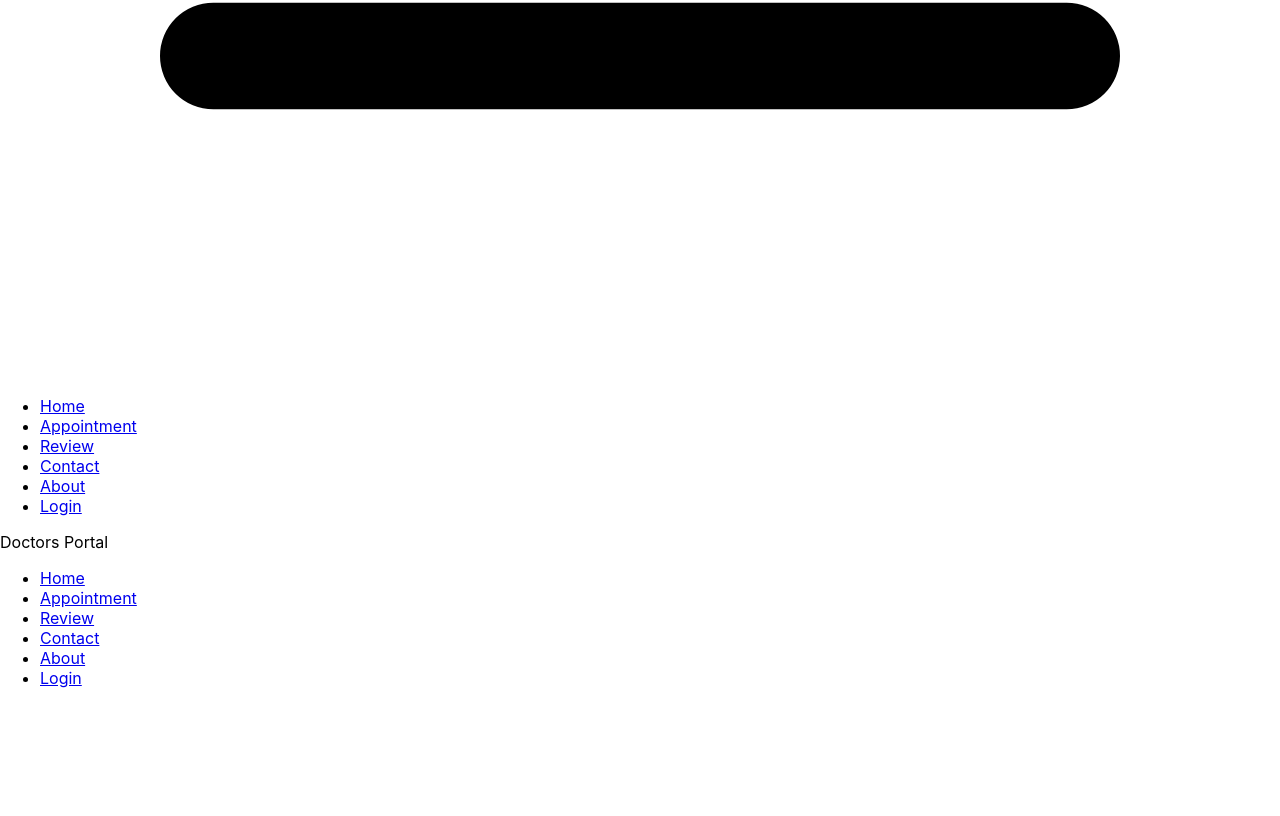
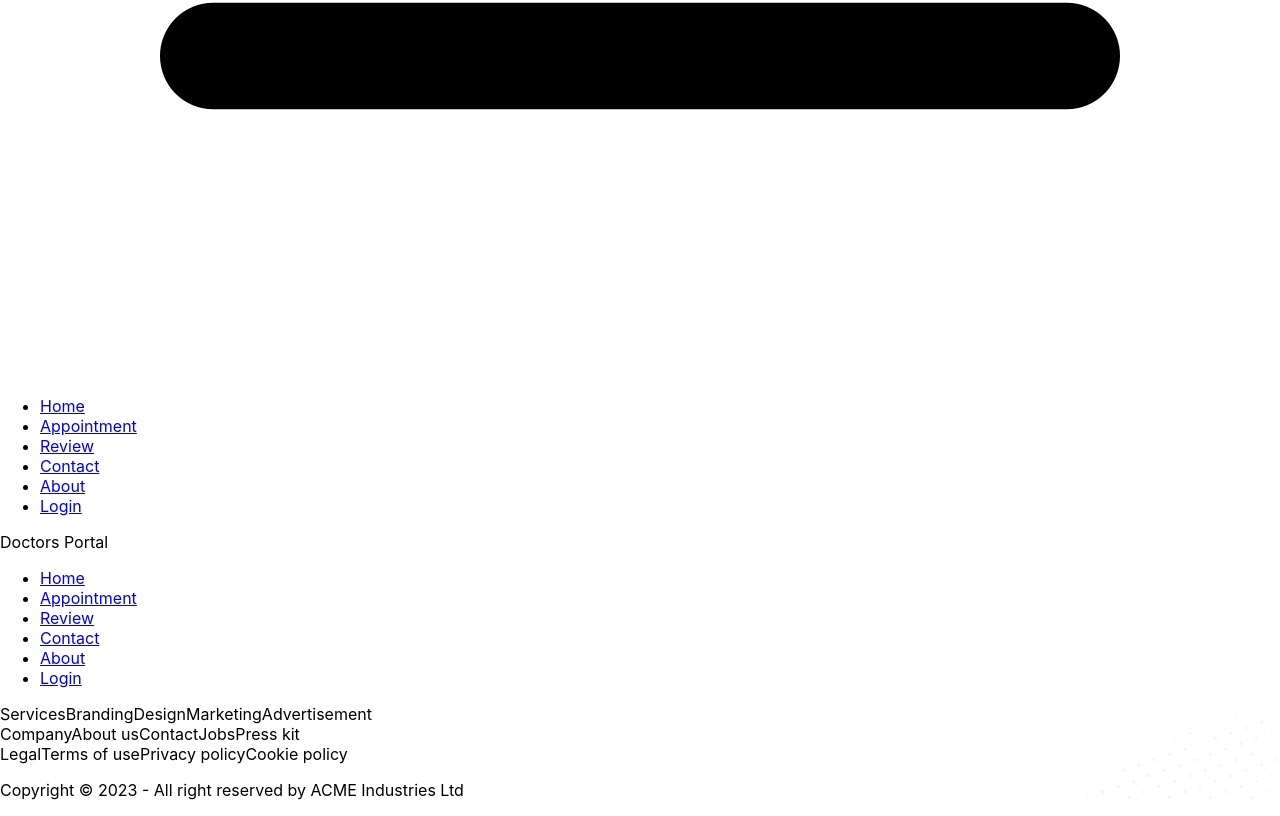
Before and after one commit to alamincse97/Doctors-Portal-Client, a React (Create React App) app: page /appointment in a window 1280 px wide. Shown: the part 904-1720 px from the top of the page. Before the commit the page ends 1608 px from the top, so only its background shows below. Built offline with nearby package versions, Linux system fonts and the light colour scheme.

Commit message:
added to Appointment

```diff
--- a/src/App.js
+++ b/src/App.js
@@ -1,6 +1,7 @@
 import { Route, Routes } from 'react-router-dom';
 import About from './About/About';
 import './App.css';
+import Appointment from './Pages/Appointment/Appointment';
 import Home from './Pages/Home/Home';
 import Login from './Pages/Login/Login';
 import Navbar from './Pages/Shared/Navbar';
@@ -12,6 +13,7 @@
       <Routes>
         <Route path="/" element={<Home />}/>
         <Route path="about" element={<About />} />
+        <Route path='appointment' element={<Appointment />}/>
         <Route path="login" element={<Login />} />
       </Routes>
     </div>
--- /dev/null
+++ b/src/Pages/Appointment/Appointment.js
@@ -0,0 +1,12 @@
+import React from 'react';
+import Footer from '../Shared/Footer';
+
+const Appointment = () => {
+    return (
+        <div>
+            <Footer></Footer>
+        </div>
+    );
+};
+
+export default Appointment;
```
